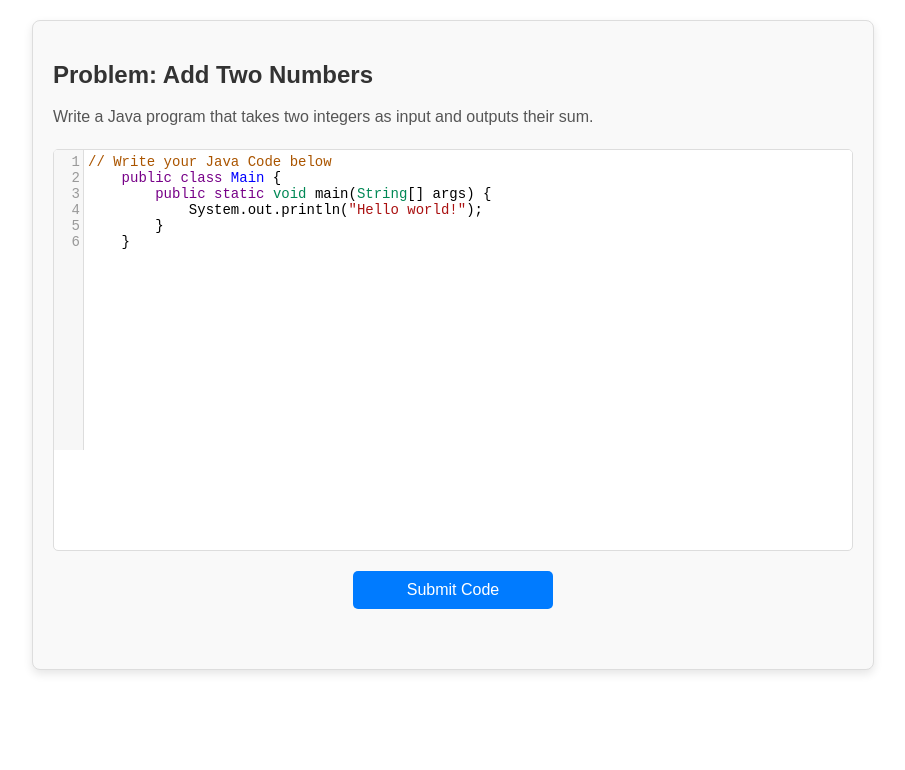
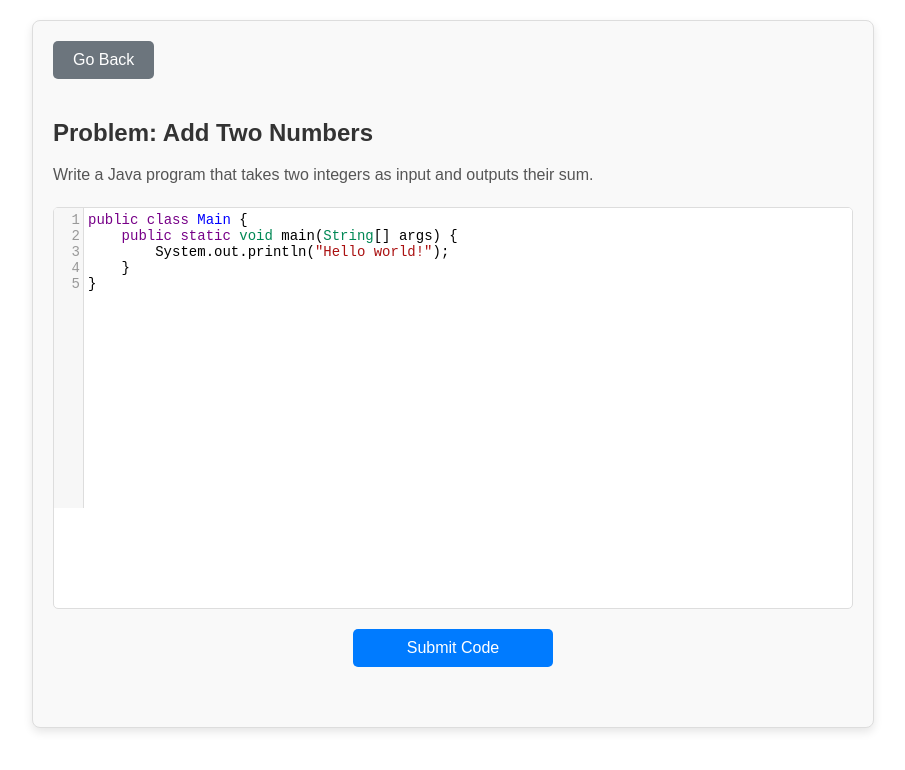
Before and after one commit to Sabah-Naurin/Sabah-Naurin.github.io, a plain HTML site: page problem.html in a window 1280 px wide. Shown: the whole page, without its empty margins (187-1092 px from the left). Drawn offline with nearby package versions, Linux system fonts and the light colour scheme.

Commit message:
added go back button

```diff
--- a/problem.css
+++ b/problem.css
@@ -84,3 +84,24 @@ button#submit-code:active {
     color: #721c24;
     border: 1px solid #f5c6cb;
 }
+
+.go-back-btn {
+    padding: 10px 20px;
+    background-color: #6c757d;
+    color: #fff;
+    border: none;
+    border-radius: 5px;
+    font-size: 1rem;
+    cursor: pointer;
+    margin-bottom: 20px;
+    transition: background-color 0.3s ease, transform 0.2s ease;
+}
+
+.go-back-btn:hover {
+    background-color: #5a6268;
+    transform: translateY(-2px);
+}
+
+.go-back-btn:active {
+    transform: translateY(0);
+}
--- a/problem.html
+++ b/problem.html
@@ -4,13 +4,18 @@
     <meta charset="UTF-8">
     <meta name="viewport" content="width=device-width, initial-scale=1.0">
     <title>Solve Problem</title>
+    <!-- CodeMirror CSS -->
     <link rel="stylesheet" href="https://cdnjs.cloudflare.com/ajax/libs/codemirror/5.65.14/codemirror.min.css">
+    <!-- CodeMirror JS -->
     <script src="https://cdnjs.cloudflare.com/ajax/libs/codemirror/5.65.14/codemirror.min.js"></script>
     <script src="https://cdnjs.cloudflare.com/ajax/libs/codemirror/5.65.14/mode/clike/clike.min.js"></script>
     <link rel="stylesheet" href="problem.css">
 </head>
 <body>
     <div class="problem-container">
+        <!-- Go Back Button -->
+        <button id="go-back" class="go-back-btn">Go Back</button>
+
         <h2>Problem: Add Two Numbers</h2>
         <p>Write a Java program that takes two integers as input and outputs their sum.</p>
 
--- a/problem.js
+++ b/problem.js
@@ -1,17 +1,21 @@
-// Initialize CodeMirror
+// Initialize CodeMirror with default code
 const editor = CodeMirror(document.getElementById("editor"), {
-    value: `// Write your Java Code below
-    public class Main {
-        public static void main(String[] args) {
-            System.out.println("Hello world!");
-        }
-    }`,
+    value: `public class Main {
+    public static void main(String[] args) {
+        System.out.println("Hello world!");
+    }
+}`,
     mode: "text/x-java", // Enable Java syntax highlighting
     lineNumbers: true,   // Show line numbers
     theme: "default",    // Use a basic theme
     matchBrackets: true, // Highlight matching brackets
     autoCloseBrackets: true, // Automatically close brackets
     readOnly: false, // Ensure the editor is editable
+});
+
+// Add event listener to the Go Back button
+document.getElementById("go-back").addEventListener("click", () => {
+    window.location.href = "index.html"; // Navigate to the index page
 });
 
 // Define test cases for validation
```
